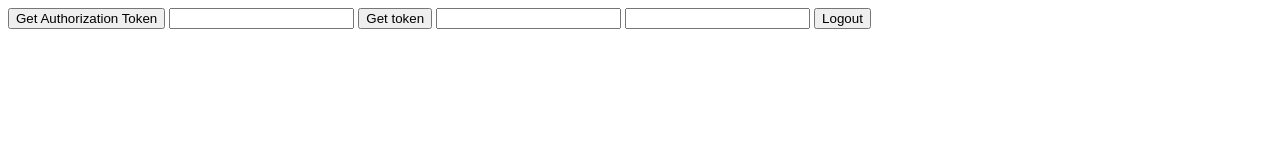
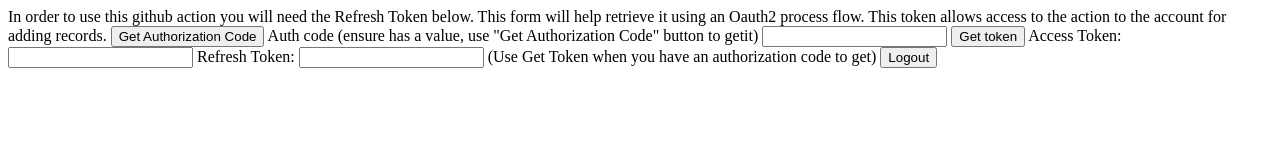
Before and after one commit to arran4/trakt-import-github-action, a website: page docs/index.html in a window 1280 px wide. Drawn offline with Linux system fonts and the light colour scheme.

Commit message:
Helper text

```diff
--- a/docs/index.html
+++ b/docs/index.html
@@ -2,11 +2,13 @@
     <head>
     </head>
     <body>
-        <button onclick="getAuthCode()">Get Authorization Token </button>
-        <input id="code">
+        In order to use this github action you will need the Refresh Token below. This form will help retrieve it using an Oauth2 process flow. This token allows
+        access to the action to the account for adding records.
+        <button onclick="getAuthCode()">Get Authorization Code </button>
+        Auth code (ensure has a value, use "Get Authorization Code" button to getit) <input id="code">
         <button onclick="getToken()">Get token </button>
-        <input id="access_token">
-        <input id="refresh_token">
+        Access Token: <input id="access_token">
+        Refresh Token: <input id="refresh_token"> (Use Get Token when you have an authorization code to get)
         <button onclick="logout()">Logout </button>
         <script lang="javascript">
             let redirectUrl = "https://arran4.github.io/trakt-import-github-action/"
```
